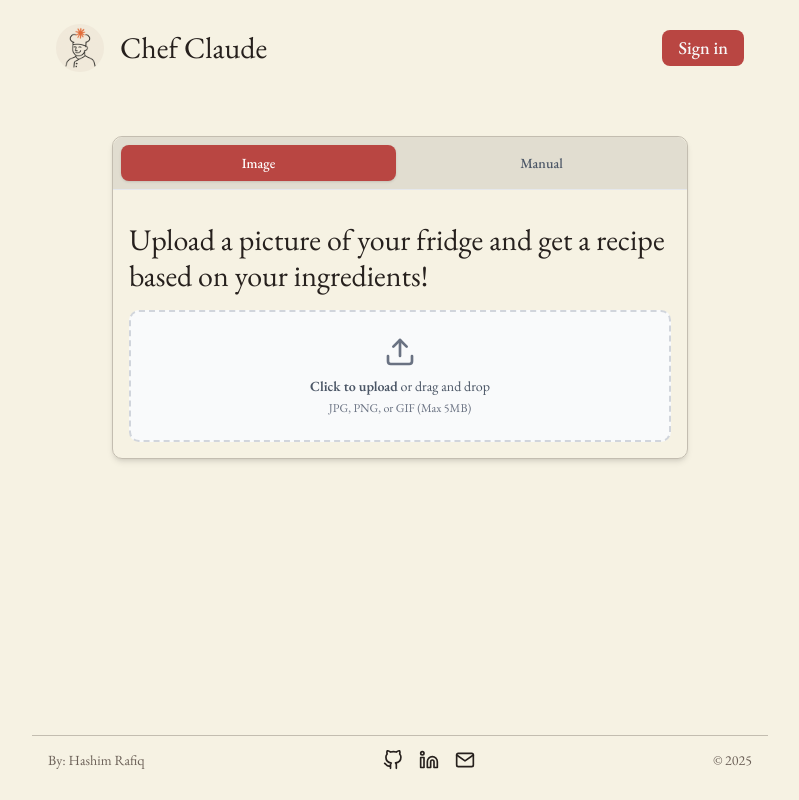
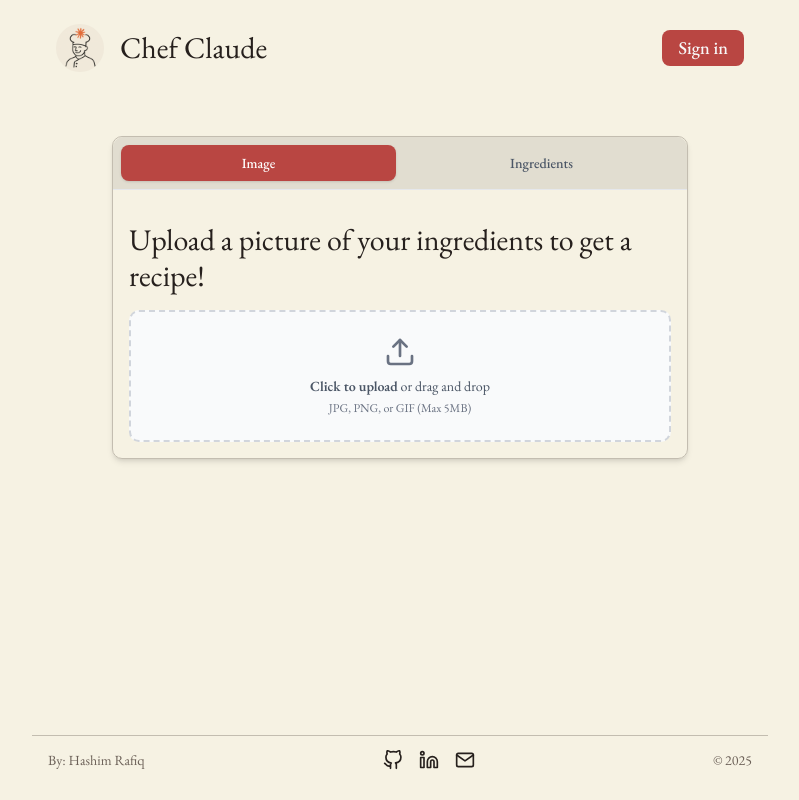
Before and after one commit to Hashim332/chef-claude-v2, a React (Vite) app in the folder frontend/: page / in a window 1280 px wide. Shown: the whole page, without its empty margins (240-1039 px from the left). Built offline with nearby package versions, Linux system fonts and the light colour scheme; no server answers.

Commit message:
minor U changes

```diff
--- a/frontend/src/components/FileUploader.tsx
+++ b/frontend/src/components/FileUploader.tsx
@@ -81,8 +81,7 @@ export default function FileUploader() {
     <div className="space-y-4">
       <div>
         <h1 className="text-3xl my-4">
-          Upload a picture of your fridge and get a recipe based on your
-          ingredients!
+          Upload a picture of your ingredients to get a recipe!
         </h1>
         <label
           htmlFor="file-upload"
--- a/frontend/src/pages/Home.tsx
+++ b/frontend/src/pages/Home.tsx
@@ -50,10 +50,10 @@ export default function Home() {
             Image
           </TabsTrigger>
           <TabsTrigger
-            value="manual"
+            value="ingredients"
             className="flex-1 data-[state=active]:bg-primary data-[state=active]:text-white data-[state=active]:shadow-sm data-[state=active]:rounded-md data-[state=inactive]:bg-transparent data-[state=inactive]:text-gray-600 data-[state=inactive]:shadow-none transition-all py-2 px-4 text-sm font-medium m-1"
           >
-            Manual
+            Ingredients
           </TabsTrigger>
         </TabsList>
 
@@ -63,7 +63,7 @@ export default function Home() {
         </TabsContent>
 
         {/* by ingredient */}
-        <TabsContent value="manual" className="p-4 rounded-b-lg">
+        <TabsContent value="ingredients" className="p-4 rounded-b-lg">
           <IngredientForm />
           <IngredientsList />
         </TabsContent>
```
